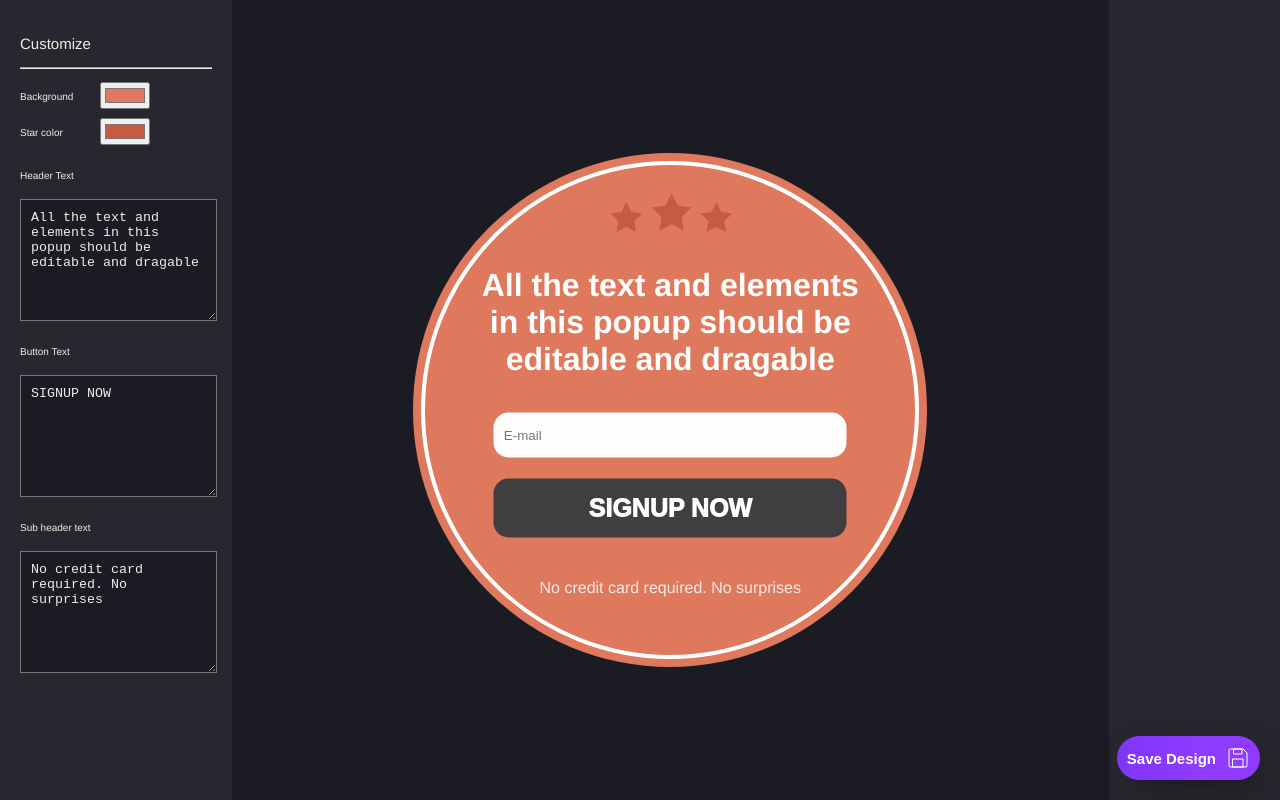
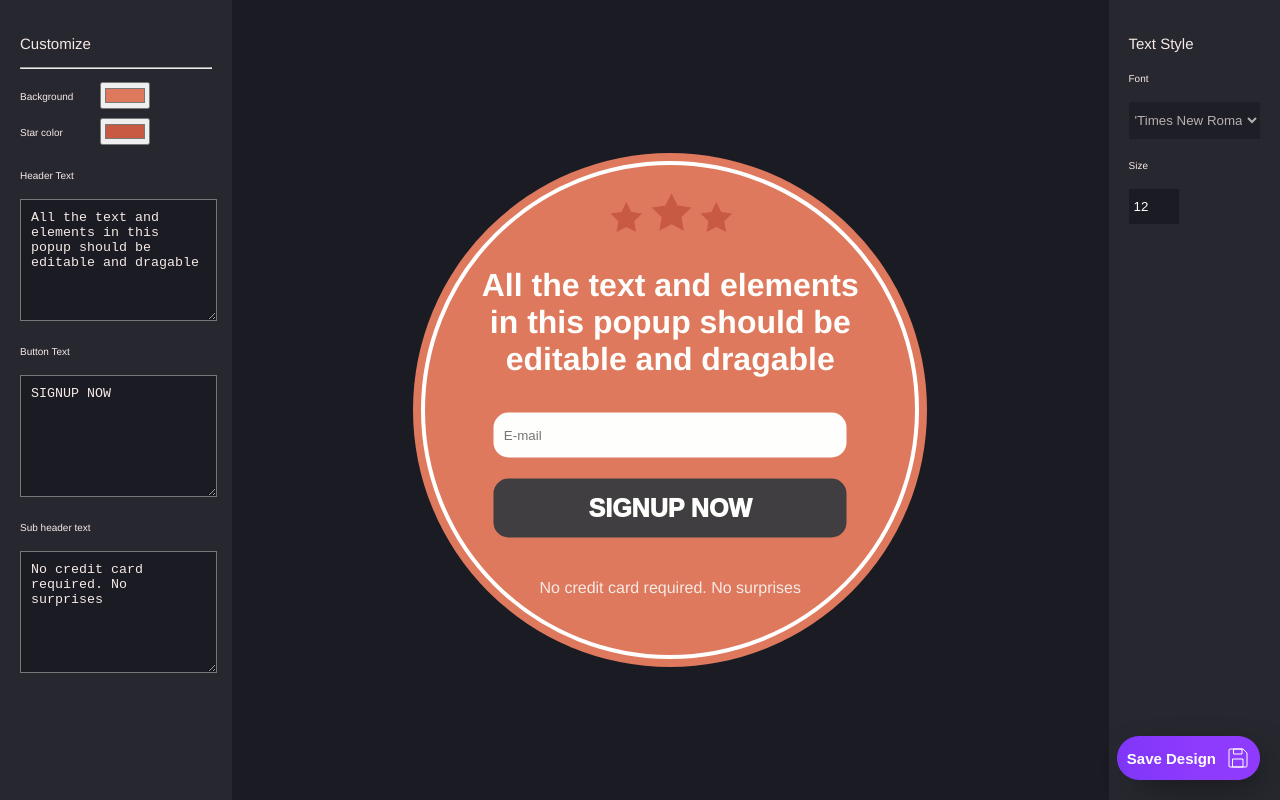
Before and after one commit to Akashno/popup-editor, a Vue app: page / in a window 1280 px wide. Built offline with nearby package versions, Linux system fonts and the light colour scheme.

Commit message:
added font size

```diff
--- a/src/components/PopUp.vue
+++ b/src/components/PopUp.vue
@@ -11,29 +11,35 @@
           <Stars :starColor="starColor" />
         </div>
         <!-- Header -->
-        <div  @mousedown="dragHeader" ref="draggableHeader" id="draggable-header" @click="setCurrentItem('header')">
-          <h1 :class="selectedObject === 'header'&& 'selectedObject' " class="header " id="header" draggable="true" ref="header">
+        <div @mousedown="dragHeader" ref="draggableHeader" id="draggable-header" @click="setCurrentItem('header')">
+          <h1 :class="selectedObject === 'header' && 'selectedObject'" class="header " id="header" draggable="true"
+            ref="header">
             All the text and elements in this popup should be editable and dragable
           </h1>
         </div>
         <!-- Input field -->
-        <div @mousedown="dragInput" ref="draggableInput" id="draggable-input" @click="setCurrentItem(null)">
-          <input :class="selectedObject === 'email-input'&& 'selectedObject' " id="email-input" class="email-input " type="text" placeholder="E-mail" draggable="true">
+        <div @mousedown="dragInput" ref="draggableInput" id="draggable-input" @click="setCurrentItem('email-input')">
+          <input ref="email-input" :class="selectedObject === 'email-input' && 'selectedObject'" id="email-input" class="email-input "
+            type="text" placeholder="E-mail" draggable="true">
         </div>
         <div>
-        <!-- Signup button -->
-        <div class="" @mousedown="dragButton" ref="draggableButton" id="draggable-button" @click="setCurrentItem('signup-button')">
-          <button :class="selectedObject === 'signup-button'&& 'selectedObject' " ref="signup-button" class="signup-button " id="signup-button" @click="setCurrentItem('signup-button')">SIGNUP NOW</button>
-        </div>
-        <!-- subHeader -->
-        <div class="drop-zone" ref="draggableSubHeader" id="draggable-subheader" @mousedown="dragSubHeader" @click="setCurrentItem('subHeader')">
-          <span :class="selectedObject === 'subHeader'&& 'selectedObject' " class="subHeader " ref="subHeader" id="subHeader" draggable="true">No credit card required.  No surprises</span>
+          <!-- Signup button -->
+          <div class="" @mousedown="dragButton" ref="draggableButton" id="draggable-button"
+            @click="setCurrentItem('signup-button')">
+            <button :class="selectedObject === 'signup-button' && 'selectedObject'" ref="signup-button"
+              class="signup-button " id="signup-button" @click="setCurrentItem('signup-button')">SIGNUP NOW</button>
+          </div>
+          <!-- subHeader -->
+          <div class="drop-zone" ref="draggableSubHeader" id="draggable-subheader" @mousedown="dragSubHeader"
+            @click="setCurrentItem('subHeader')">
+            <span :class="selectedObject === 'subHeader' && 'selectedObject'" class="subHeader " ref="subHeader"
+              id="subHeader" draggable="true">No credit card required. No surprises</span>
           </div>
         </div>
 
       </div>
     </div>
-    <RightBar  @setFont="setFont" :selectedObject="selectedObject"/>
+    <RightBar @setFont="setFont" :selectedObject="selectedObject" @setFontSize="setFontSize" />
     <!-- Save Buton -->
     <SaveButton @click="saveDesign()" />
   </div>
@@ -47,7 +53,7 @@ import RightBar from './RightBar.vue'
 import Stars from './Stars.vue'
 import SaveButton from './SaveButton.vue'
 export default {
-  components: {RightBar,SideBar, Stars, SaveButton },
+  components: { RightBar, SideBar, Stars, SaveButton },
   data() {
     return {
       bgColor: "#DE795E",
@@ -57,16 +63,16 @@ export default {
       input: null,
       button: null,
       subHeader: null,
-      selectedObject:''
+      selectedObject: ''
     }
   },
   mounted() {
     class Position {
-      constructor(cx, cy, mx, my) {
-        this.clientX = cx
-        this.clientY = cy
-        this.movementX = mx
-        this.movementY = my
+      constructor() {
+        this.clientX = undefined
+        this.clientY = undefined
+        this.movementX = 0
+        this.movementY = 0
       }
       updateClientPos(clientX, clientY) {
         this.clientX = clientX
@@ -77,19 +83,17 @@ export default {
         this.movementY = movementY
       }
     }
-    this.star = new Position(undefined, undefined, 0, 0)
-    this.header = new Position(undefined, undefined, 0, 0)
-    this.input = new Position(undefined, undefined, 0, 0)
-    this.button = new Position(undefined, undefined, 0, 0)
-    this.subHeader = new Position(undefined, undefined, 0, 0)
+    this.star = new Position()
+    this.header = new Position()
+    this.input = new Position()
+    this.button = new Position()
+    this.subHeader = new Position()
   },
   methods: {
-   setCurrentItem(item){
-      this.selectedObject = item
-    },
-    setFont(font){
-      this.$refs[this.selectedObject].style.fontFamily =font
-    },
+    setFontSize(size) { this.$refs[this.selectedObject].style.fontSize = size + 'px' },
+    setTextAlign(align) { this.$refs[this.selectedObject].style.textAlign = align },
+    setCurrentItem(item) { this.selectedObject = item },
+    setFont(font) { this.$refs[this.selectedObject].style.fontFamily = font },
     setPos(item, movementY, movementX) {
       this.$refs[item].style.top = (this.$refs[item].offsetTop - movementY) + 'px'
       this.$refs[item].style.left = (this.$refs[item].offsetLeft - movementX) + 'px'
@@ -191,19 +195,18 @@ export default {
 .email-input:hover,
 .header:hover,
 .subHeader:hover,
-.stars-container:hover {
+.stars:hover {
 
   outline: 2px dashed #201c1c;
   border: 2px dashed #201c1c;
   border-radius: 10px;
-  cursor:move
+  cursor: move
+}
 
-}
-.selectedObject{
+.selectedObject {
   outline: 2px dashed #201c1c;
   border: 2px dashed #201c1c;
   border-radius: 10px;
-  cursor:move
 }
 
 .email-input {
@@ -234,7 +237,7 @@ export default {
 
 .subHeader {
   color: #F6EAE5;
-  padding:5px;
+  padding: 5px;
 }
 
 
@@ -261,7 +264,7 @@ export default {
 
 .wrapper {
   display: flex;
-  position:relative;
+  position: relative;
 
 }
 
@@ -284,31 +287,38 @@ export default {
   z-index: 9;
   width: 90%
 }
+
 #draggable-star {
   top: 10%;
   left: 50%;
   transform: translate(-50%, -50%);
 }
+
 #draggable-header {
   top: 32%;
   left: 50%;
   transform: translate(-50%, -50%);
 }
+
 #draggable-input {
   top: 55%;
   left: 50%;
   transform: translate(-50%, -50%);
 }
+
 #draggable-button {
   top: 70%;
   left: 50%;
   transform: translate(-50%, -50%);
 }
+
 #draggable-subheader {
   bottom: 10%;
   left: 50%;
   transform: translate(-50%, -50%);
 }
 
-
+.stars {
+  width: 100px;
+}
 </style>
--- a/src/components/RightBar.vue
+++ b/src/components/RightBar.vue
@@ -1,6 +1,5 @@
 <template>
 <div class="right-bar" >
-  <div v-if="selectedObject">
 
       <p class="customize">Text Style</p>
       <div class="editor-items">
@@ -8,20 +7,18 @@
         <p>
           <label for="font" class="editor-item-label">Font</label>
         </p>
-        <select name="font" v-model="selectedFont" id="font"  @change="setFont()">
+        <select :disabled="!selectedObject" name="font" v-model="selectedFont" id="font"  @change="setFont()">
           <option :value="font" v-for="font in fontFamily">{{font}}</option>
         </select>
       </div>
-<div class="editor-item">
+      <div class="editor-item">
         <p>
           <label for="font" class="editor-item-label">Size</label>
         </p>
-
-        <input class="font-input" type="number" v-model="fontSize">
+        <input :disabled="!selectedObject" class="font-input" type="number" v-model="fontSize" @input="setFontSize()">
       </div>
       </div>
 
-  </div>
     </div>
 </template>
 
@@ -52,6 +49,9 @@ export default {
         setSubHeader(){ document.getElementById('subHeader').innerHTML = this.subHeader },
         setFont(){
           this.$emit('setFont',this.selectedFont)
+        },
+        setFontSize(){
+          this.$emit('setFontSize',this.fontSize)
         }
     }
 }
```
